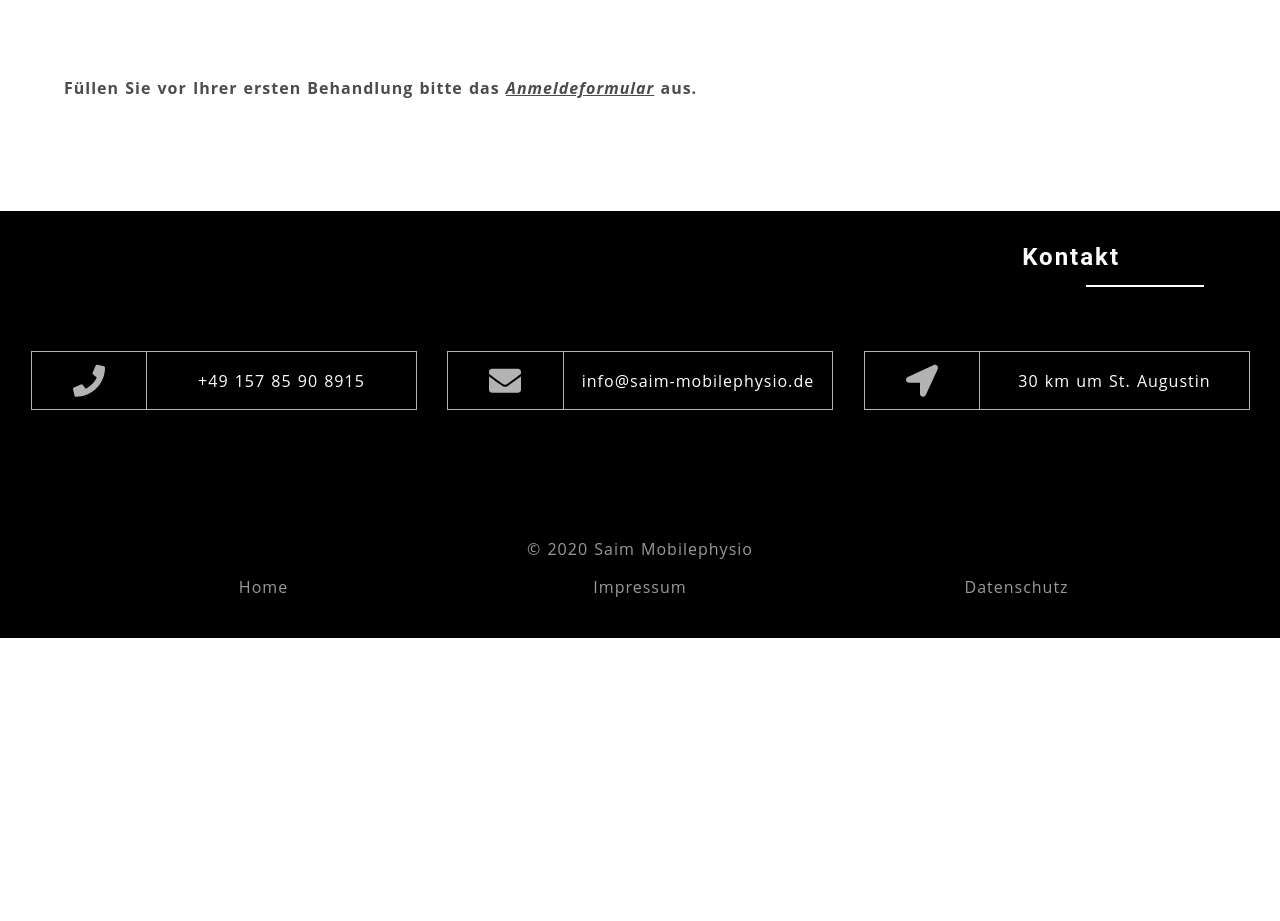
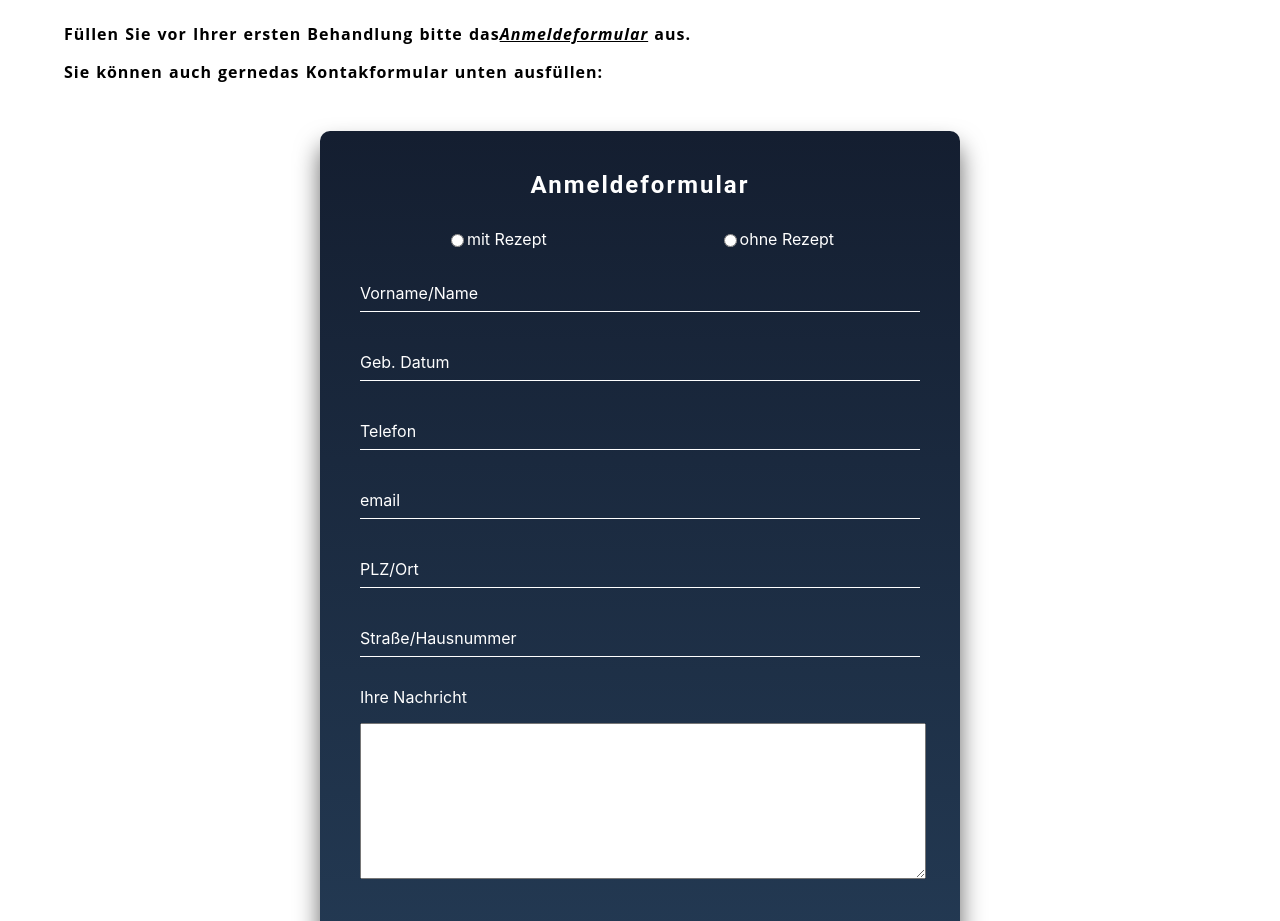
Before and after one commit to ab7z/saim-mobilephysio, a React (Create React App) app: page / in a window 1280 px wide. Shown: the part 2600-3521 px from the top of the page. Before the commit the page ends 3238 px from the top, so only its background shows below. Built offline with nearby package versions, Linux system fonts and the light colour scheme.

Commit message:
change pdf file and add contact form

```diff
--- a/public/index.html
+++ b/public/index.html
@@ -25,6 +25,16 @@
 
 <body>
   <noscript>You need to enable JavaScript to run this app.</noscript>
+  <form name="contact" netlify netlify-honeypot="bot-field" hidden>
+    <input type="text" name="name" />
+    <input type="date" name="birthdate" />
+    <input type="tel" name="phone" />
+    <input type="email" name="email" />
+    <input type="number" name="zip" />
+    <input type="text" name="ort" />
+    <input type="text" name="address" />
+    <textarea name="message"></textarea>
+  </form>
   <div id="root"></div>
 </body>
 
--- /dev/null
+++ b/src/components/Form.js
@@ -0,0 +1,76 @@
+import React from "react";
+import styles from '../styles/components/Form.module.css'
+import PDF from "../media/Anmeldung_2019.pdf";
+
+const Form = props => {
+    return (
+        <>
+            <div style={{padding: '0 4rem', marginBottom: '3rem'}}>
+                <p style={{color: 'black'}}>
+                    <b>Füllen Sie vor Ihrer ersten Behandlung bitte das
+                        <a style={{color: 'black'}}
+                           href={PDF} target={'_blank'} rel={"noopener noreferrer"}
+                           aria-label={"Anmeldeformular in PDF Format"}>
+                            <i><u>Anmeldeformular</u></i>
+                        </a> aus.
+                    </b>
+                </p>
+                <p style={{color: 'black'}}>
+                    <b>
+                        Sie können auch gernedas Kontakformular unten ausfüllen:
+                    </b>
+                </p>
+            </div>
+            <div className={styles.container}>
+                <div className={styles.login_box}>
+                    <h2>Anmeldeformular</h2>
+                    <form name="contact" method="POST" data-netlify="true">
+                        <input type="hidden" name="form-name" value="contact"/>
+                        <div style={{display: 'flex', justifyContent: 'space-around', marginBottom: '1.5rem'}}>
+                            <div style={{display: 'flex'}}>
+                                <input type="radio" name="rezept" id='mit' required={true}/>
+                                <label style={{color: 'white'}}>mit Rezept</label>
+                            </div>
+                            <div style={{display: 'flex'}}>
+                                <input type="radio" name="rezept" id='ohne' required={true}/>
+                                <label style={{color: 'white'}}>ohne Rezept</label>
+                            </div>
+                        </div>
+                        <div className={styles.user_box}>
+                            <input type="text" name="name" required={true}/>
+                            <label>Vorname/Name</label>
+                        </div>
+                        <div className={styles.user_box}>
+                            <input type="text" name="birthday" required={true}/>
+                            <label>Geb. Datum</label>
+                        </div>
+                        <div className={styles.user_box}>
+                            <input type="tel" name="phone" required={true}/>
+                            <label>Telefon</label>
+                        </div>
+                        <div className={styles.user_box}>
+                            <input type="email" name="email" required={true}/>
+                            <label>email</label>
+                        </div>
+                        <div className={styles.user_box}>
+                            <input type="text" name="zip" required={true}/>
+                            <label>PLZ/Ort</label>
+                        </div>
+                        <div className={styles.user_box}>
+                            <input type="text" name="address" required={true}/>
+                            <label>Straße/Hausnummer</label>
+                        </div>
+                        <div>
+                            <label style={{color: 'white'}}>Ihre Nachricht</label>
+                            <textarea name="message" required={false} rows={10}
+                                      style={{width: '100%', marginTop: '1rem'}}/>
+                        </div>
+                        <button type="submit">Senden</button>
+                    </form>
+                </div>
+            </div>
+        </>
+    );
+};
+
+export default Form;
--- a/src/components/Prices.js
+++ b/src/components/Prices.js
@@ -16,6 +16,7 @@ const Prices = () => {
                             ent­spre­chend die ver­ord­neten Kosten.
                         </p>
                         <p>Die The­rapie­dauer be­trägt 60 Minuten.</p>
+                    {/* TODO: text aus dem bild hier rein tun als unterseite */}
                     </div>
                     <div className={styles.pricing}>
                         <p>Es gibt zwei Mög­lich­kei­ten:</p>
@@ -32,13 +33,6 @@ const Prices = () => {
                             </div>
                         </div>
                     </div>
-                    <div>
-                        <p><b>Füllen Sie vor Ihrer ersten Behandlung bitte das <a href={PDF}
-                                                                                  target={'_blank'}
-                                                                                  rel={"noopener noreferrer"}
-                                                                                  aria-label={"Anmeldeformular in PDF Format"}><i><u>Anmeldeformular</u></i></a> aus.
-                        </b></p>
-                    </div>
                 </div>
             </section>
         </React.Fragment>
--- a/src/pages/Home.js
+++ b/src/pages/Home.js
@@ -5,6 +5,7 @@ import Services from "../components/Services";
 import Prices from "../components/Prices";
 import Contact from "../components/Contact";
 import Footer from "../components/Footer";
+import Form from "../components/Form";
 
 const Home = (props) => {
     useEffect(() => {
@@ -35,6 +36,7 @@ const Home = (props) => {
             <Intro/>
             <Services/>
             <Prices/>
+            <Form/>
             <Contact/>
             <Footer/>
         </React.Fragment>
--- /dev/null
+++ b/src/styles/components/Form.module.css
@@ -0,0 +1,100 @@
+.container {
+    width: 100%;
+    display: flex;
+    justify-content: center;
+}
+
+.login_box {
+    width: 50%;
+    padding: 40px;
+    margin-bottom: 5rem;
+    background: linear-gradient(#141e30, #243b55);
+    box-sizing: border-box;
+    box-shadow: 0 15px 25px rgba(0,0,0,.6);
+    border-radius: 10px;
+}
+
+.login_box h2 {
+    margin: 0 0 30px;
+    padding: 0;
+    color: #fff;
+    text-align: center;
+}
+
+.login_box .user_box {
+    position: relative;
+}
+
+.login_box .user_box input {
+    width: 100%;
+    padding: 10px 0;
+    font-size: 16px;
+    color: #fff;
+    margin-bottom: 30px;
+    border: none;
+    border-bottom: 1px solid #fff;
+    outline: none;
+    background: transparent;
+}
+.login_box .user_box label {
+    position: absolute;
+    top:0;
+    left: 0;
+    padding: 10px 0;
+    font-size: 16px;
+    color: #fff;
+    pointer-events: none;
+    transition: .5s;
+}
+
+.login_box .user_box input:focus ~ label,
+.login_box .user_box input:valid ~ label {
+    top: -20px;
+    left: 0;
+    color: #03e9f4;
+    font-size: 12px;
+}
+
+.login_box form button {
+    position: relative;
+    display: inline-block;
+    padding: 10px 30px;
+    color: #03e9f4;
+    font-size: 16px;
+    text-decoration: none;
+    text-transform: uppercase;
+    overflow: hidden;
+    transition: .5s;
+    margin-top: 40px;
+    letter-spacing: 4px;
+    border: 1px solid #03e9f4;
+    background-color: transparent;
+}
+
+.login_box button:hover {
+    cursor: pointer;
+    background: #03e9f4;
+    color: #fff;
+    border-radius: 5px;
+    box-shadow: 0 0 5px #03e9f4,
+    0 0 25px #03e9f4,
+    0 0 50px #03e9f4,
+    0 0 100px #03e9f4;
+}
+
+@media (max-width: 768px) {
+    .container {
+        width: 90%;
+        margin: 0 auto;
+    }
+    .login_box {
+        flex: 1 0 100%;
+    }
+}
+
+@media (max-width: 768px) {
+    .container {
+        width: 95%;
+        margin: 0 auto;
+    }
+}
--- a/src/styles/components/Prices.module.css
+++ b/src/styles/components/Prices.module.css
@@ -1,5 +1,5 @@
 .prices {
-    padding: 3rem 0;
+    padding: 3rem 0 0;
     width: 100%;
 }
 
@@ -41,9 +41,7 @@
 
 .pricing {
     display: grid;
-    grid-template-rows: 70px auto 70px;
     grid-template-columns: repeat(6, 1fr);
-    margin-bottom: 1rem;
 }
 
 .pricing > p:first-of-type {
```
Also changed, not shown: 1 other file (tests, documents, lock files or other folders).
